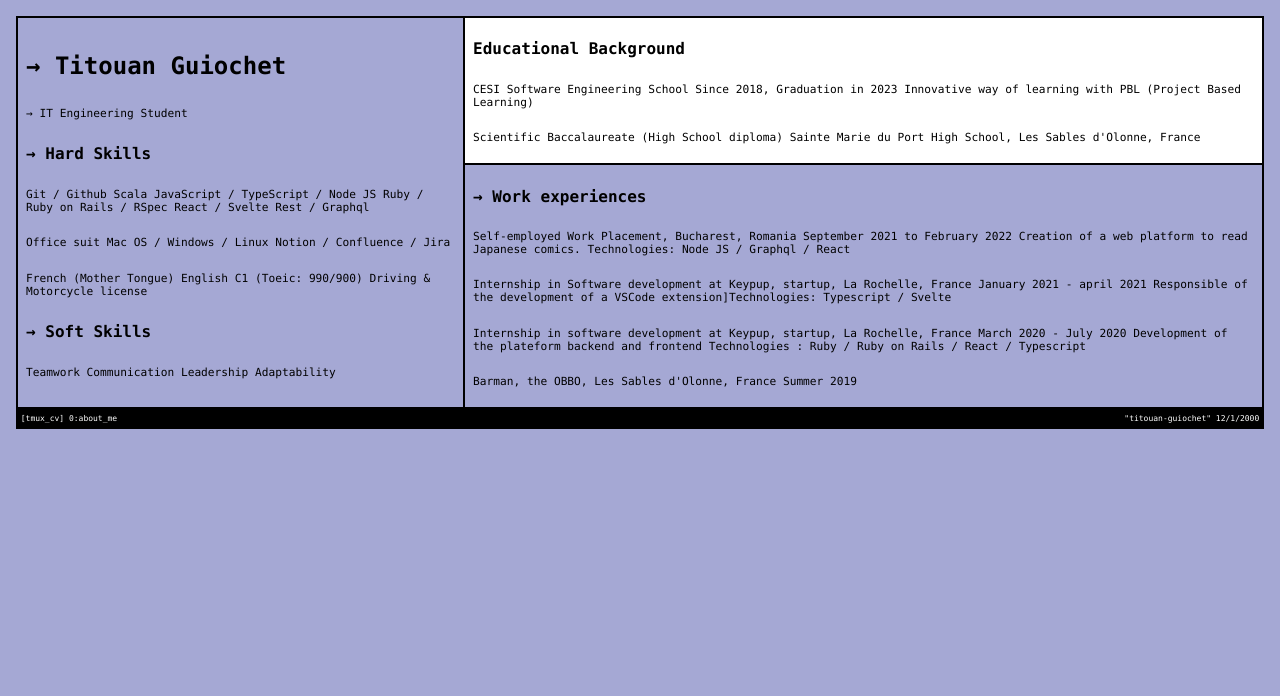
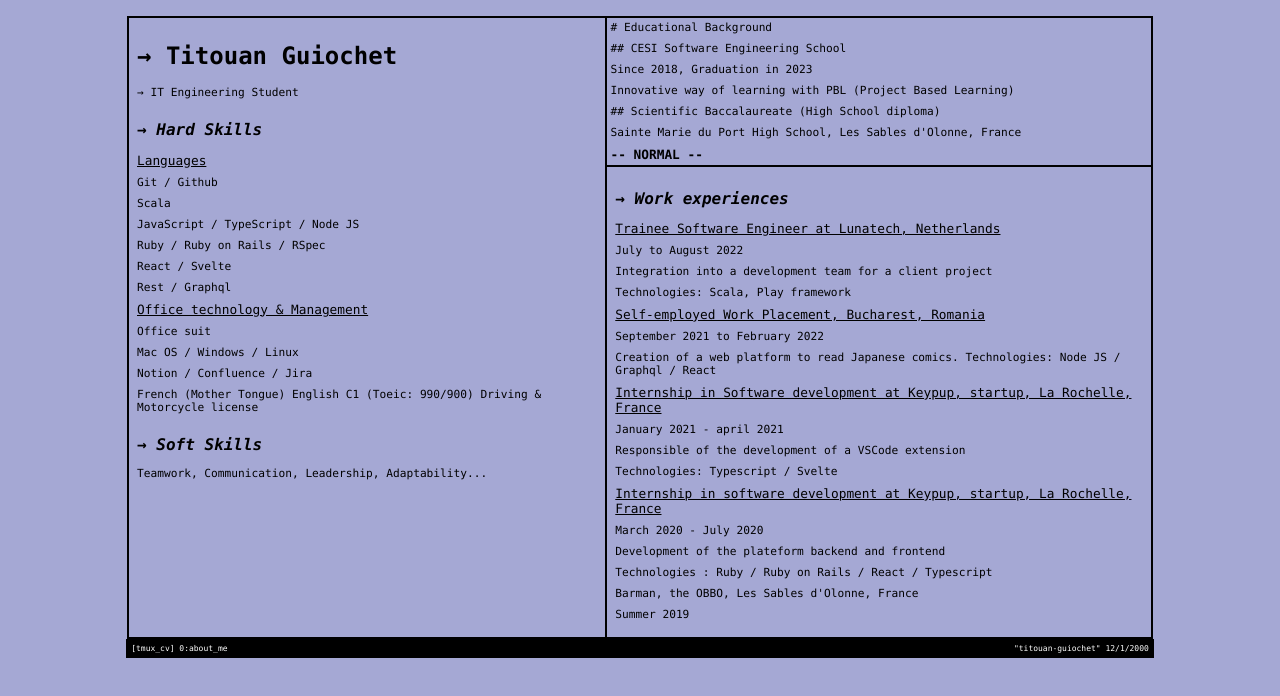
Before and after one commit to PeuTit/tmux-cv, a React (Create React App) app: page / in a window 1280 px wide. Shown: the top 696 px of the page. Built offline with nearby package versions, Linux system fonts and the light colour scheme.

Commit message:
Update styling && fix issue with large screens

```diff
--- a/src/App.tsx
+++ b/src/App.tsx
@@ -13,6 +13,12 @@ const Border = styled.div`
 
   @media (min-width: 768px) {
     flex-direction: row;
+  }
+
+  @media (min-width: 1100px) {
+    max-width: 1024px;
+    margin: auto;
+    margin-top: 1rem;
   }
 `;
 
@@ -30,6 +36,11 @@ const BottomBanner = styled.div`
   display: flex;
   justify-content: space-between;
   align-items: center;
+
+  @media (min-width: 1100px) {
+    max-width: 1024px;
+    margin: auto;
+  }
 `;
 
 const BannerText = styled.p`
@@ -46,13 +57,20 @@ const Pane = styled.div`
   padding: 0.5rem;
 `;
 
+const MainPane = styled(Pane)`
+  justify-content: flex-start;
+`;
+
 const VimPane = styled.div`
   border: 0.1rem solid black;
   display: flex;
-  justify-content: center;
   flex-direction: column;
-  padding: 0.5rem;
-  background-color: #ffffff;
+  padding: 0.2rem;
+`;
+
+const StatusBarVim = styled.div`
+  font-size: 0.8rem;
+  font-weight: bold;
 `;
 
 const InnerPane = styled.div`
@@ -63,11 +81,18 @@ const InnerPane = styled.div`
 
 const PaneTitle = styled.h2`
   font-size: 1em;
-  font-weight: italic;
+  font-style: italic;
 `;
 
 const PaneText = styled.p`
-  font-size: 0.7em;
+  font-size: 0.7rem;
+  margin: 0;
+  padding-bottom: 0.5rem;
+`;
+
+const UnderlinePaneText = styled(PaneText)`
+  font-size: 0.8rem;
+  text-decoration: underline;
 `;
 
 const today = new Date('2000-12-01');
@@ -76,7 +101,7 @@ function App() {
   return (
     <>
       <Border>
-        <Pane>
+        <MainPane>
           <Title>
             &#8594; Titouan Guiochet
           </Title>
@@ -89,18 +114,39 @@ function App() {
             &#8594; Hard Skills
           </PaneTitle>
 
+          <UnderlinePaneText>
+          Languages
+          </UnderlinePaneText>
           <PaneText>
           Git / Github
+          </PaneText>
+          <PaneText>
           Scala
+          </PaneText>
+          <PaneText>
           JavaScript / TypeScript / Node JS
+          </PaneText>
+          <PaneText>
           Ruby / Ruby on Rails / RSpec
+          </PaneText>
+          <PaneText>
           React / Svelte
+          </PaneText>
+          <PaneText>
           Rest / Graphql
           </PaneText>
 
+
+          <UnderlinePaneText>
+          Office technology & Management
+          </UnderlinePaneText>
           <PaneText>
           Office suit
+          </PaneText>
+          <PaneText>
           Mac OS / Windows / Linux
+          </PaneText>
+          <PaneText>
           Notion / Confluence / Jira
           </PaneText>
 
@@ -115,29 +161,36 @@ function App() {
           </PaneTitle>
 
           <PaneText>
-          Teamwork
-          Communication
-          Leadership
-          Adaptability
+          Teamwork,
+          Communication,
+          Leadership,
+          Adaptability...
           </PaneText>
-        </Pane>
+        </MainPane>
 
         <InnerPane>
           <VimPane>
-            <PaneTitle>
-              Educational Background
-            </PaneTitle>
+            <PaneText>
+              # Educational Background
+            </PaneText>
 
             <PaneText>
-              CESI Software Engineering School
+              ## CESI Software Engineering School
+            </PaneText>
+            <PaneText>
               Since 2018, Graduation in 2023
+            </PaneText>
+            <PaneText>
               Innovative way of learning with PBL (Project Based Learning)
             </PaneText>
 
             <PaneText>
-              Scientific Baccalaureate (High School diploma)
+              ## Scientific Baccalaureate (High School diploma)
+            </PaneText>
+            <PaneText>
               Sainte Marie du Port High School, Les Sables d'Olonne, France
             </PaneText>
+            <StatusBarVim>-- NORMAL --</StatusBarVim>
           </VimPane>
 
           <Pane>
@@ -145,27 +198,59 @@ function App() {
               &#8594; Work experiences
             </PaneTitle>
 
+            <UnderlinePaneText>
+              Trainee Software Engineer at Lunatech, Netherlands
+            </UnderlinePaneText>
             <PaneText>
+              July to August 2022
+            </PaneText>
+            <PaneText>
+              Integration into a development team for a client project
+            </PaneText>
+            <PaneText>
+              Technologies: Scala, Play framework
+            </PaneText>
+
+            <UnderlinePaneText>
               Self-employed Work Placement, Bucharest, Romania
+            </UnderlinePaneText>
+            <PaneText>
               September 2021 to February 2022
+            </PaneText>
+            <PaneText>
               Creation of a web platform to read Japanese comics. Technologies: Node JS / Graphql / React
             </PaneText>
 
+            <UnderlinePaneText>
+              Internship in Software development at Keypup, startup, La Rochelle, France
+            </UnderlinePaneText>
             <PaneText>
-              Internship in Software development at Keypup, startup, La Rochelle, France
               January 2021 - april 2021
-              Responsible of the development of a VSCode extension]Technologies: Typescript / Svelte
+            </PaneText>
+            <PaneText>
+              Responsible of the development of a VSCode extension
+            </PaneText>
+            <PaneText>
+              Technologies: Typescript / Svelte
             </PaneText>
 
+            <UnderlinePaneText>
+              Internship in software development at Keypup, startup, La Rochelle, France
+            </UnderlinePaneText>
             <PaneText>
-              Internship in software development at Keypup, startup, La Rochelle, France
               March 2020 - July 2020
+            </PaneText>
+            <PaneText>
               Development of the plateform backend and frontend
+            </PaneText>
+            <PaneText>
               Technologies : Ruby / Ruby on Rails / React / Typescript
             </PaneText>
 
             <PaneText>
               Barman, the OBBO, Les Sables d'Olonne, France
+            </PaneText>
+            <PaneText>
               Summer 2019
             </PaneText>
           </Pane>
```
